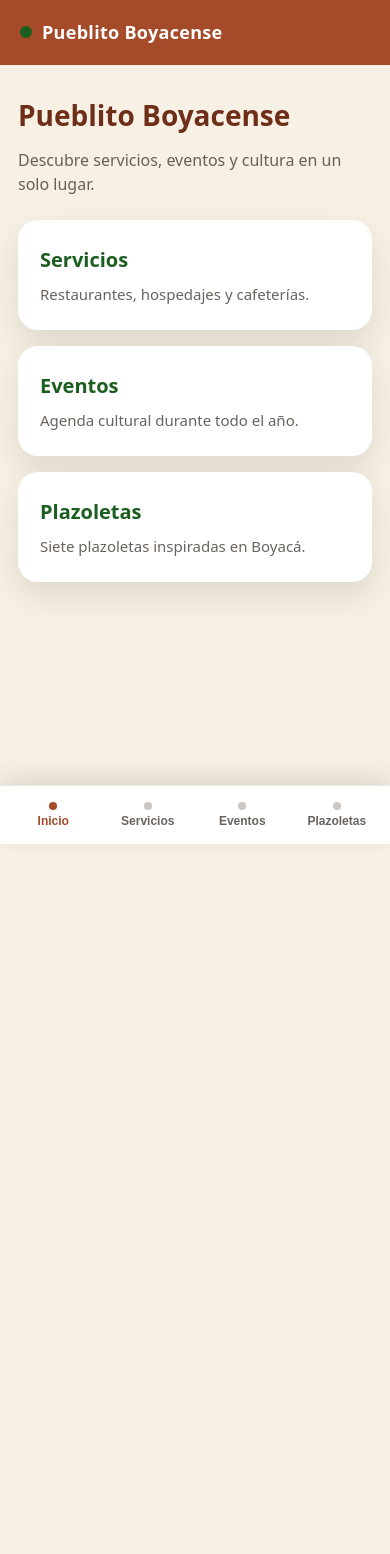
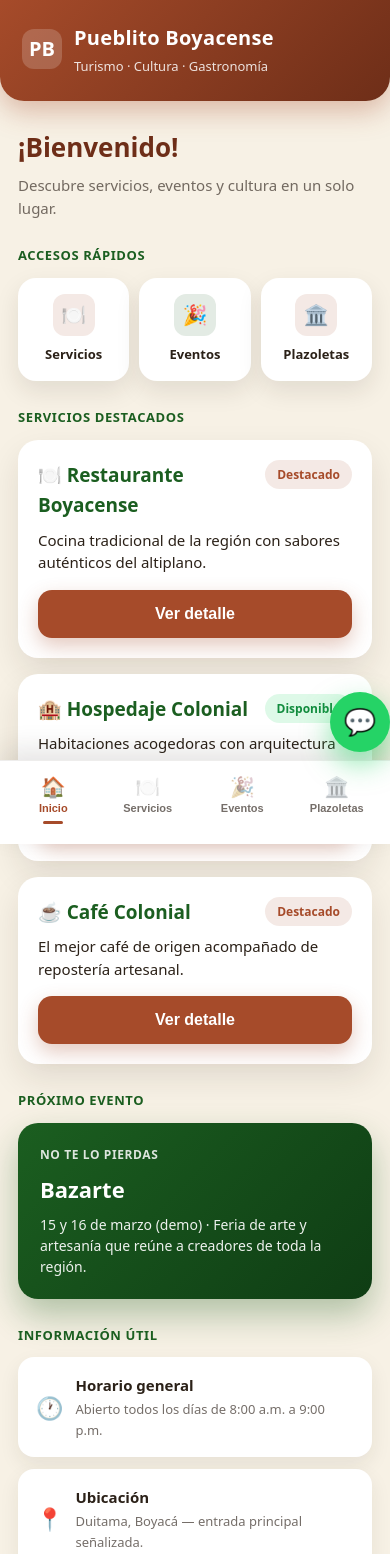
Before and after one commit to andreslpintoc29-hue/pueblito-boyacense, a Next.js app in the folder apps/admin/: page /mobile-demo in a window 390 px wide. Shown: the top 1554 px of the page. Before the commit the page ends 844 px from the top, so only its background shows below. Built offline with nearby package versions, Linux system fonts and the light colour scheme.

Commit message:
feat(admin): upgrade mobile-demo into premium app-like experience with rich home, badges and FAB

```diff
--- a/apps/admin/src/app/mobile-demo/page.js
+++ b/apps/admin/src/app/mobile-demo/page.js
@@ -9,13 +9,13 @@ const colors = {
   verde: "#1B5E20",
   texto: "#2B2118",
   white: "#FFFFFF",
-  muted: "rgba(43, 33, 24, 0.7)",
+  muted: "rgba(43, 33, 24, 0.65)",
+  line: "rgba(43, 33, 24, 0.08)",
 };
 
 const styles = {
-  /* Outer canvas (centra el "celular") */
   canvas: {
-    backgroundColor: "#2B2118",
+    backgroundColor: "#241B14",
     minHeight: "100vh",
     width: "100%",
     display: "flex",
@@ -33,82 +33,117 @@ const styles = {
     backgroundColor: colors.bg,
     color: colors.texto,
     position: "relative",
-    boxShadow: "0 0 60px rgba(0,0,0,0.4)",
+    boxShadow: "0 0 80px rgba(0,0,0,0.5)",
     boxSizing: "border-box",
     display: "flex",
     flexDirection: "column",
   },
 
-  /* Header compacto */
+  /* Header elegante con degradado */
   header: {
-    backgroundColor: colors.terracota,
+    background: "linear-gradient(135deg, #A64B2A 0%, #6E2E18 100%)",
     color: colors.white,
-    padding: "18px 20px",
+    padding: "22px 22px 24px",
     position: "sticky",
     top: 0,
     zIndex: 10,
+    borderBottomLeftRadius: "24px",
+    borderBottomRightRadius: "24px",
+    boxShadow: "0 10px 28px rgba(166, 75, 42, 0.35)",
+  },
+  headerTop: {
     display: "flex",
     alignItems: "center",
-    gap: "10px",
+    gap: "12px",
   },
-  headerDot: {
-    width: "12px",
-    height: "12px",
-    borderRadius: "50%",
-    backgroundColor: colors.verde,
-    display: "inline-block",
+  headerLogo: {
+    width: "40px",
+    height: "40px",
+    borderRadius: "12px",
+    backgroundColor: "rgba(255,255,255,0.18)",
+    display: "flex",
+    alignItems: "center",
+    justifyContent: "center",
+    fontSize: "20px",
+    fontWeight: 900,
   },
   headerTitle: {
-    fontSize: "18px",
+    fontSize: "20px",
     fontWeight: 800,
     margin: 0,
     letterSpacing: "0.3px",
   },
+  headerSub: {
+    fontSize: "13px",
+    margin: "2px 0 0",
+    color: "rgba(255,255,255,0.85)",
+    fontWeight: 500,
+  },
 
-  /* Content scroll area */
   content: {
     flex: 1,
-    padding: "20px 18px 110px",
+    padding: "22px 18px 120px",
     boxSizing: "border-box",
   },
 
   /* Home */
-  homeTitle: {
-    fontSize: "28px",
+  welcome: {
+    fontSize: "26px",
     fontWeight: 900,
     color: colors.terracotaDark,
-    margin: "8px 0 10px",
+    margin: "4px 0 6px",
   },
-  homeText: {
-    fontSize: "16px",
+  welcomeText: {
+    fontSize: "15px",
     lineHeight: 1.5,
     color: colors.muted,
-    margin: "0 0 24px",
+    margin: "0 0 22px",
+  },
+
+  sectionLabel: {
+    fontSize: "13px",
+    fontWeight: 800,
+    color: colors.verde,
+    textTransform: "uppercase",
+    letterSpacing: "0.6px",
+    margin: "26px 0 12px",
+  },
+
+  quickRow: {
+    display: "grid",
+    gridTemplateColumns: "repeat(3, 1fr)",
+    gap: "10px",
+    marginBottom: "6px",
   },
   quickCard: {
     backgroundColor: colors.white,
-    borderRadius: "20px",
-    padding: "24px 22px",
-    boxShadow: "0 14px 32px rgba(43, 33, 24, 0.12)",
-    marginBottom: "16px",
+    borderRadius: "18px",
+    padding: "16px 10px",
+    boxShadow: "0 10px 24px rgba(43, 33, 24, 0.1)",
     cursor: "pointer",
+    textAlign: "center",
     display: "flex",
     flexDirection: "column",
-    gap: "6px",
+    alignItems: "center",
+    gap: "8px",
   },
-  quickTitle: {
+  quickIcon: {
+    width: "42px",
+    height: "42px",
+    borderRadius: "12px",
+    display: "flex",
+    alignItems: "center",
+    justifyContent: "center",
     fontSize: "20px",
-    fontWeight: 800,
-    color: colors.verde,
-    margin: 0,
   },
-  quickText: {
-    fontSize: "15px",
-    color: colors.muted,
+  quickLabel: {
+    fontSize: "13px",
+    fontWeight: 700,
+    color: colors.texto,
     margin: 0,
   },
 
-  /* Section title */
+  /* Page title */
   pageTitle: {
     fontSize: "24px",
     fontWeight: 900,
@@ -116,35 +151,71 @@ const styles = {
     margin: "4px 0 18px",
   },
 
-  /* List cards */
+  /* Cards */
   card: {
     backgroundColor: colors.white,
     borderRadius: "20px",
-    padding: "22px",
-    boxShadow: "0 14px 32px rgba(43, 33, 24, 0.12)",
+    padding: "20px",
+    boxShadow: "0 14px 32px rgba(43, 33, 24, 0.1)",
     marginBottom: "16px",
     boxSizing: "border-box",
   },
+  cardHead: {
+    display: "flex",
+    justifyContent: "space-between",
+    alignItems: "flex-start",
+    gap: "10px",
+    marginBottom: "8px",
+  },
   cardTitle: {
-    fontSize: "20px",
+    fontSize: "19px",
     fontWeight: 800,
     color: colors.verde,
-    margin: "0 0 8px",
+    margin: 0,
   },
   cardText: {
     fontSize: "15px",
     lineHeight: 1.5,
     color: colors.texto,
-    margin: "0 0 18px",
+    margin: "0 0 16px",
   },
 
-  /* Touch buttons */
+  /* Badges */
+  badgeDestacado: {
+    backgroundColor: "rgba(166, 75, 42, 0.12)",
+    color: colors.terracota,
+    borderRadius: "999px",
+    padding: "5px 12px",
+    fontSize: "12px",
+    fontWeight: 800,
+    whiteSpace: "nowrap",
+  },
+  badgeCultural: {
+    backgroundColor: "rgba(27, 94, 32, 0.12)",
+    color: colors.verde,
+    borderRadius: "999px",
+    padding: "5px 12px",
+    fontSize: "12px",
+    fontWeight: 800,
+    whiteSpace: "nowrap",
+  },
+  badgeDisponible: {
+    backgroundColor: "rgba(37, 211, 102, 0.15)",
+    color: "#128C3E",
+    borderRadius: "999px",
+    padding: "5px 12px",
+    fontSize: "12px",
+    fontWeight: 800,
+    whiteSpace: "nowrap",
+  },
+
+  /* Buttons */
   btnFull: {
     backgroundColor: colors.terracota,
     color: colors.white,
     border: "none",
     borderRadius: "14px",
-    padding: "16px",
+    padding: "15px",
     fontSize: "16px",
     fontWeight: 700,
     cursor: "pointer",
@@ -156,7 +227,7 @@ const styles = {
     color: colors.white,
     border: "none",
     borderRadius: "14px",
-    padding: "16px",
+    padding: "15px",
     fontSize: "16px",
     fontWeight: 700,
     cursor: "pointer",
@@ -175,29 +246,87 @@ const styles = {
     marginBottom: "18px",
   },
 
+  /* Highlight (próximo evento) */
+  eventBanner: {
+    background: "linear-gradient(135deg, #1B5E20 0%, #0F3D14 100%)",
+    color: colors.white,
+    borderRadius: "20px",
+    padding: "22px",
+    boxShadow: "0 16px 34px rgba(27, 94, 32, 0.32)",
+    marginBottom: "8px",
+  },
+  eventBannerLabel: {
+    fontSize: "12px",
+    fontWeight: 800,
+    textTransform: "uppercase",
+    letterSpacing: "0.6px",
+    opacity: 0.85,
+    margin: "0 0 8px",
+  },
+  eventBannerTitle: {
+    fontSize: "22px",
+    fontWeight: 900,
+    margin: "0 0 6px",
+  },
+  eventBannerText: {
+    fontSize: "14px",
+    lineHeight: 1.5,
+    margin: 0,
+    opacity: 0.92,
+  },
+
+  /* Info útil */
+  infoItem: {
+    backgroundColor: colors.white,
+    borderRadius: "16px",
+    padding: "16px 18px",
+    boxShadow: "0 8px 20px rgba(43, 33, 24, 0.08)",
+    marginBottom: "12px",
+    display: "flex",
+    gap: "12px",
+    alignItems: "center",
+  },
+  infoIcon: {
+    fontSize: "22px",
+  },
+  infoTextWrap: { flex: 1 },
+  infoTitle: {
+    fontSize: "15px",
+    fontWeight: 800,
+    color: colors.texto,
+    margin: "0 0 2px",
+  },
+  infoText: {
+    fontSize: "13px",
+    color: colors.muted,
+    margin: 0,
+  },
+
   /* Detail */
   detailTitle: {
     fontSize: "26px",
     fontWeight: 900,
     color: colors.terracotaDark,
-    margin: "0 0 14px",
+    margin: "0 0 6px",
   },
   detailDesc: {
     fontSize: "16px",
     lineHeight: 1.6,
     color: colors.texto,
-    margin: "0 0 22px",
+    margin: "14px 0 22px",
   },
   detailRow: {
     marginBottom: "14px",
+    borderBottom: "1px solid " + colors.line,
+    paddingBottom: "14px",
   },
   detailLabel: {
     display: "block",
-    fontSize: "13px",
+    fontSize: "12px",
     fontWeight: 800,
     color: colors.verde,
     textTransform: "uppercase",
-    letterSpacing: "0.5px",
+    letterSpacing: "0.6px",
     marginBottom: "4px",
   },
   detailValue: {
@@ -215,11 +344,33 @@ const styles = {
     fontWeight: 800,
     cursor: "pointer",
     width: "100%",
-    marginTop: "12px",
+    marginTop: "16px",
     boxShadow: "0 10px 24px rgba(37, 211, 102, 0.4)",
   },
 
-  /* Bottom nav fija */
+  /* FAB WhatsApp */
+  fab: {
+    position: "fixed",
+    bottom: "92px",
+    left: "50%",
+    transform: "translateX(135px)",
+    width: "60px",
+    height: "60px",
+    borderRadius: "50%",
+    backgroundColor: "#25D366",
+    color: colors.white,
+    border: "none",
+    fontSize: "26px",
+    fontWeight: 900,
+    cursor: "pointer",
+    boxShadow: "0 12px 28px rgba(37, 211, 102, 0.5)",
+    zIndex: 25,
+    display: "flex",
+    alignItems: "center",
+    justifyContent: "center",
+  },
+
+  /* Bottom nav */
   bottomNav: {
     position: "fixed",
     bottom: 0,
@@ -228,11 +379,11 @@ const styles = {
     width: "100%",
     maxWidth: "430px",
     backgroundColor: colors.white,
-    borderTop: "1px solid rgba(43, 33, 24, 0.1)",
+    borderTop: "1px solid " + colors.line,
     display: "flex",
     justifyContent: "space-around",
-    padding: "10px 6px",
-    boxShadow: "0 -8px 24px rgba(43, 33, 24, 0.12)",
+    padding: "10px 6px 14px",
+    boxShadow: "0 -10px 28px rgba(43, 33, 24, 0.12)",
     zIndex: 20,
     boxSizing: "border-box",
   },
@@ -243,19 +394,23 @@ const styles = {
     display: "flex",
     flexDirection: "column",
     alignItems: "center",
-    gap: "4px",
-    padding: "6px 8px",
+    gap: "5px",
+    padding: "6px 4px",
     flex: 1,
   },
-  navDot: {
-    width: "8px",
-    height: "8px",
-    borderRadius: "50%",
-    display: "inline-block",
+  navIcon: {
+    fontSize: "20px",
+    lineHeight: 1,
   },
   navLabel: {
-    fontSize: "12px",
+    fontSize: "11px",
     fontWeight: 700,
+  },
+  navIndicator: {
+    width: "20px",
+    height: "3px",
+    borderRadius: "999px",
+    marginTop: "2px",
   },
 };
 
@@ -263,6 +418,8 @@ const servicios = [
   {
     id: "restaurante-boyacense",
     title: "Restaurante Boyacense",
+    icon: "🍽️",
+    badge: "Destacado",
     text: "Cocina tradicional de la región con sabores auténticos del altiplano.",
     horario: "Lunes a Domingo · 8:00 a.m. - 9:00 p.m.",
     ubicacion: "Plazoleta Villa de Leyva, Pueblito Boyacense",
@@ -270,6 +427,8 @@ const servicios = [
   {
     id: "hospedaje-colonial",
     title: "Hospedaje Colonial",
+    icon: "🏨",
+    badge: "Disponible",
     text: "Habitaciones acogedoras con arquitectura colonial y atención cálida.",
     horario: "Recepción 24 horas",
     ubicacion: "Plazoleta Tibasosa, Pueblito Boyacense",
@@ -277,9 +436,38 @@ const servicios = [
   {
     id: "cafe-colonial",
     title: "Café Colonial",
+    icon: "☕",
+    badge: "Destacado",
     text: "El mejor café de origen acompañado de repostería artesanal.",
     horario: "Lunes a Domingo · 7:00 a.m. - 8:00 p.m.",
     ubicacion: "Plazoleta Monguí, Pueblito Boyacense",
+  },
+  {
+    id: "artesanias-del-pueblito",
+    title: "Artesanías del Pueblito",
+    icon: "🧶",
+    badge: "Cultural",
+    text: "Piezas hechas a mano que reflejan la cultura y tradición boyacense.",
+    horario: "Lunes a Domingo · 9:00 a.m. - 7:00 p.m.",
+    ubicacion: "Plazoleta Ráquira, Pueblito Boyacense",
+  },
+  {
+    id: "spa-andino",
+    title: "Spa Andino",
+    icon: "🌿",
+    badge: "Disponible",
+    text: "Experiencias de relajación inspiradas en tradiciones andinas.",
+    horario: "Lunes a Domingo · 10:00 a.m. - 8:00 p.m.",
+    ubicacion: "Plazoleta Sáchica, Pueblito Boyacense",
+  },
+  {
+    id: "capilla-san-francisco",
+    title: "Capilla San Francisco",
+    icon: "⛪",
+    badge: "Cultural",
+    text: "Espacio de fe y arquitectura colonial para visitar y contemplar.",
+    horario: "Lunes a Domingo · 7:00 a.m. - 6:00 p.m.",
+    ubicacion: "Plazoleta central, Pueblito Boyacense",
   },
 ];
 
@@ -345,12 +533,36 @@ const plazas = [
   },
 ];
 
+const infoUtil = [
+  {
+    icon: "🕐",
+    title: "Horario general",
+    text: "Abierto todos los días de 8:00 a.m. a 9:00 p.m.",
+  },
+  {
+    icon: "📍",
+    title: "Ubicación",
+    text: "Duitama, Boyacá — entrada principal señalizada.",
+  },
+  {
+    icon: "🅿️",
+    title: "Parqueadero",
+    text: "Zona de parqueo disponible para visitantes.",
+  },
+];
+
 const navItems = [
-  { key: "home", label: "Inicio" },
-  { key: "services", label: "Servicios" },
-  { key: "events", label: "Eventos" },
-  { key: "plazas", label: "Plazoletas" },
+  { key: "home", label: "Inicio", icon: "🏠" },
+  { key: "services", label: "Servicios", icon: "🍽️" },
+  { key: "events", label: "Eventos", icon: "🎉" },
+  { key: "plazas", label: "Plazoletas", icon: "🏛️" },
 ];
+
+function badgeStyle(badge) {
+  if (badge === "Destacado") return styles.badgeDestacado;
+  if (badge === "Cultural") return styles.badgeCultural;
+  return styles.badgeDisponible;
+}
 
 export default function MobileDemoPage() {
   const [view, setView] = useState("home");
@@ -371,44 +583,117 @@ export default function MobileDemoPage() {
     return false;
   };
 
+  const proximoEvento = eventos[0];
+
   return (
     <div style={styles.canvas}>
       <div style={styles.app}>
         <header style={styles.header}>
-          <span style={styles.headerDot} />
+          <div style={styles.headerTop}>
+            <div style={styles.headerLogo}>PB</div>
+            <div>
               <h1 style={styles.headerTitle}>Pueblito Boyacense</h1>
+              <p style={styles.headerSub}>Turismo · Cultura · Gastronomía</p>
+            </div>
+          </div>
         </header>
 
         <div style={styles.content}>
           {/* ============ HOME ============ */}
           {view === "home" && (
             <>
-              <h2 style={styles.homeTitle}>Pueblito Boyacense</h2>
-              <p style={styles.homeText}>
+              <h2 style={styles.welcome}>¡Bienvenido!</h2>
+              <p style={styles.welcomeText}>
                 Descubre servicios, eventos y cultura en un solo lugar.
               </p>
 
+              <p style={styles.sectionLabel}>Accesos rápidos</p>
+              <div style={styles.quickRow}>
                 <div
                   style={styles.quickCard}
                   onClick={() => setView("services")}
                 >
-                <p style={styles.quickTitle}>Servicios</p>
-                <p style={styles.quickText}>
-                  Restaurantes, hospedajes y cafeterías.
+                  <span
+                    style={{
+                      ...styles.quickIcon,
+                      backgroundColor: "rgba(166, 75, 42, 0.12)",
+                    }}
+                  >
+                    🍽️
+                  </span>
+                  <p style={styles.quickLabel}>Servicios</p>
+                </div>
+                <div style={styles.quickCard} onClick={() => setView("events")}>
+                  <span
+                    style={{
+                      ...styles.quickIcon,
+                      backgroundColor: "rgba(27, 94, 32, 0.12)",
+                    }}
+                  >
+                    🎉
+                  </span>
+                  <p style={styles.quickLabel}>Eventos</p>
+                </div>
+                <div style={styles.quickCard} onClick={() => setView("plazas")}>
+                  <span
+                    style={{
+                      ...styles.quickIcon,
+                      backgroundColor: "rgba(166, 75, 42, 0.12)",
+                    }}
+                  >
+                    🏛️
+                  </span>
+                  <p style={styles.quickLabel}>Plazoletas</p>
+                </div>
+              </div>
+
+              <p style={styles.sectionLabel}>Servicios destacados</p>
+              {servicios.slice(0, 3).map((s) => (
+                <div key={s.id} style={styles.card}>
+                  <div style={styles.cardHead}>
+                    <h3 style={styles.cardTitle}>
+                      {s.icon} {s.title}
+                    </h3>
+                    <span style={badgeStyle(s.badge)}>{s.badge}</span>
+                  </div>
+                  <p style={styles.cardText}>{s.text}</p>
+                  <button
+                    style={styles.btnFull}
+                    onClick={() => {
+                      setServiceId(s.id);
+                      setView("serviceDetail");
+                    }}
+                  >
+                    Ver detalle
+                  </button>
+                </div>
+              ))}
+
+              <p style={styles.sectionLabel}>Próximo evento</p>
+              <div
+                style={styles.eventBanner}
+                onClick={() => {
+                  setEventId(proximoEvento.id);
+                  setView("eventDetail");
+                }}
+              >
+                <p style={styles.eventBannerLabel}>No te lo pierdas</p>
+                <h3 style={styles.eventBannerTitle}>{proximoEvento.title}</h3>
+                <p style={styles.eventBannerText}>
+                  {proximoEvento.fecha} · {proximoEvento.text}
                 </p>
               </div>
-              <div style={styles.quickCard} onClick={() => setView("events")}>
-                <p style={styles.quickTitle}>Eventos</p>
-                <p style={styles.quickText}>
-                  Agenda cultural durante todo el año.
-                </p>
+
+              <p style={styles.sectionLabel}>Información útil</p>
+              {infoUtil.map((i) => (
+                <div key={i.title} style={styles.infoItem}>
+                  <span style={styles.infoIcon}>{i.icon}</span>
+                  <div style={styles.infoTextWrap}>
+                    <p style={styles.infoTitle}>{i.title}</p>
+                    <p style={styles.infoText}>{i.text}</p>
                   </div>
-              <div style={styles.quickCard} onClick={() => setView("plazas")}>
-                <p style={styles.quickTitle}>Plazoletas</p>
-                <p style={styles.quickText}>
-                  Siete plazoletas inspiradas en Boyacá.
-                </p>
                 </div>
+              ))}
             </>
           )}
 
@@ -418,7 +703,12 @@ export default function MobileDemoPage() {
               <h2 style={styles.pageTitle}>Servicios</h2>
               {servicios.map((s) => (
                 <div key={s.id} style={styles.card}>
-                  <h3 style={styles.cardTitle}>{s.title}</h3>
+                  <div style={styles.cardHead}>
+                    <h3 style={styles.cardTitle}>
+                      {s.icon} {s.title}
+                    </h3>
+                    <span style={badgeStyle(s.badge)}>{s.badge}</span>
+                  </div>
                   <p style={styles.cardText}>{s.text}</p>
                   <button
                     style={styles.btnFull}
@@ -444,7 +734,14 @@ export default function MobileDemoPage() {
                 ← Volver
               </button>
               <div style={styles.card}>
-                <h2 style={styles.detailTitle}>{selectedService.title}</h2>
+                <div style={styles.cardHead}>
+                  <h2 style={styles.detailTitle}>
+                    {selectedService.icon} {selectedService.title}
+                  </h2>
+                  <span style={badgeStyle(selectedService.badge)}>
+                    {selectedService.badge}
+                  </span>
+                </div>
                 <p style={styles.detailDesc}>{selectedService.text}</p>
                 <div style={styles.detailRow}>
                   <span style={styles.detailLabel}>Horario</span>
@@ -454,7 +751,7 @@ export default function MobileDemoPage() {
                   <span style={styles.detailLabel}>Ubicación</span>
                   <p style={styles.detailValue}>{selectedService.ubicacion}</p>
                 </div>
-                <button style={styles.whatsapp}>WhatsApp</button>
+                <button style={styles.whatsapp}>Contactar por WhatsApp</button>
               </div>
             </>
           )}
@@ -465,7 +762,10 @@ export default function MobileDemoPage() {
               <h2 style={styles.pageTitle}>Eventos</h2>
               {eventos.map((e) => (
                 <div key={e.id} style={styles.card}>
+                  <div style={styles.cardHead}>
                     <h3 style={styles.cardTitle}>{e.title}</h3>
+                    <span style={styles.badgeCultural}>Cultural</span>
+                  </div>
                   <p style={styles.cardText}>{e.text}</p>
                   <button
                     style={styles.btnFullGreen}
@@ -488,7 +788,10 @@ export default function MobileDemoPage() {
                 ← Volver
               </button>
               <div style={styles.card}>
+                <div style={styles.cardHead}>
                   <h2 style={styles.detailTitle}>{selectedEvent.title}</h2>
+                  <span style={styles.badgeCultural}>Cultural</span>
+                </div>
                 <p style={styles.detailDesc}>{selectedEvent.text}</p>
                 <div style={styles.detailRow}>
                   <span style={styles.detailLabel}>Fecha</span>
@@ -508,7 +811,10 @@ export default function MobileDemoPage() {
               <h2 style={styles.pageTitle}>Plazoletas</h2>
               {plazas.map((p) => (
                 <div key={p.id} style={styles.card}>
+                  <div style={styles.cardHead}>
                     <h3 style={styles.cardTitle}>{p.title}</h3>
+                    <span style={styles.badgeCultural}>Cultural</span>
+                  </div>
                   <p style={styles.cardText}>{p.text}</p>
                   <button
                     style={styles.btnFull}
@@ -531,14 +837,24 @@ export default function MobileDemoPage() {
                 ← Volver
               </button>
               <div style={styles.card}>
+                <div style={styles.cardHead}>
                   <h2 style={styles.detailTitle}>{selectedPlaza.title}</h2>
+                  <span style={styles.badgeCultural}>Cultural</span>
+                </div>
                 <p style={styles.detailDesc}>{selectedPlaza.text}</p>
               </div>
             </>
           )}
         </div>
 
-        {/* ============ BOTTOM NAV ============ */}
+        {/* FAB WhatsApp solo en Home */}
+        {view === "home" && (
+          <button style={styles.fab} aria-label="WhatsApp">
+            💬
+          </button>
+        )}
+
+        {/* Bottom nav */}
         <nav style={styles.bottomNav}>
           {navItems.map((item) => {
             const active = navActive(item.key);
@@ -550,10 +866,13 @@ export default function MobileDemoPage() {
               >
                 <span
                   style={{
-                    ...styles.navDot,
-                    backgroundColor: active ? colors.terracota : "rgba(43,33,24,0.25)",
+                    ...styles.navIcon,
+                    filter: active ? "none" : "grayscale(60%)",
+                    opacity: active ? 1 : 0.55,
                   }}
-                />
+                >
+                  {item.icon}
+                </span>
                 <span
                   style={{
                     ...styles.navLabel,
@@ -562,6 +881,12 @@ export default function MobileDemoPage() {
                 >
                   {item.label}
                 </span>
+                <span
+                  style={{
+                    ...styles.navIndicator,
+                    backgroundColor: active ? colors.terracota : "transparent",
+                  }}
+                />
               </button>
             );
           })}
```
Lines whose indentation alone changed are shown as unchanged.
